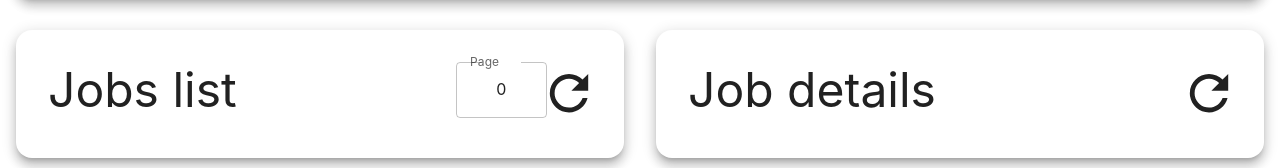
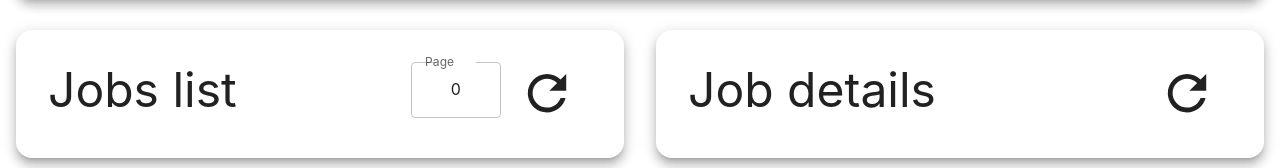
Before and after one commit to Wesley436/stockImageBatch, a React (Create React App) app: page / in a window 1280 px wide. Shown: the part 412-580 px from the top of the page. Built offline with nearby package versions, Linux system fonts and the light colour scheme.

Commit message:
page input list jobs when pressing enter and losing focus

```diff
--- a/src/components/JobInfosList.jsx
+++ b/src/components/JobInfosList.jsx
@@ -1,4 +1,4 @@
-import { useContext } from 'react';
+import { useContext, useRef } from 'react';
 import { StockImageContext } from '../context/StockImageBatchContextProvider';
 import { Grid } from '@mui/material';
 import { TextField } from '@mui/material';
@@ -13,6 +13,8 @@ export default function JobInfosList({listJobs, jobInfos, checkJobStatus}) {
         isJobsListLoading,
     } = useContext(StockImageContext);
 
+    const pageFieldRef = useRef(null);
+
     function handlePageInput(e) {
         let page = parseInt(e.target.value);
         if(page<0){
@@ -24,15 +26,26 @@ export default function JobInfosList({listJobs, jobInfos, checkJobStatus}) {
         setJobListPage(page);
     }
 
+    const pageFieldProps = {
+        ref: pageFieldRef
+    }
+
+    function handleKey(key){
+        if(key === 'Enter'){
+            listJobs();
+            pageFieldRef.current.blur();
+        }
+    }
+
     return (
         <Grid container item xs={12}>
-            <Grid item xs={9}>
+            <Grid item xs={8}>
                 <SectionLabel labelText='Jobs list'/>
             </Grid>
             <Grid item xs={2}>
-                <TextField variant="outlined" label="Page" type="tel" value={jobListPage} onChange={(e)=>{handlePageInput(e)}}/>
+                <TextField variant="outlined" label="Page" type="tel" value={jobListPage} onChange={(e)=>{handlePageInput(e)}} inputProps={pageFieldProps} onBlur={()=>listJobs()} onKeyDown={(e)=>{handleKey(e.key)}}/>
             </Grid>
-            <Grid item xs={1}>
+            <Grid item xs={2}>
                 <RefreshButton onRefresh={listJobs}/>
             </Grid>
             <Grid item xs={12}>
--- a/src/components/SelectedJobInfo.jsx
+++ b/src/components/SelectedJobInfo.jsx
@@ -13,10 +13,10 @@ export default function SelectedJobInfo({selectedJobInfo, refreshJobDetails}) {
 
     return (
         <Grid container>
-            <Grid item xs={11}>
+            <Grid item xs={10}>
                 <SectionLabel labelText='Job details'/>
             </Grid>
-            <Grid item xs={1}>
+            <Grid item xs={2}>
                 <RefreshButton onRefresh={refreshJobDetails}/>
             </Grid>
             {isJobInfoLoading
```
